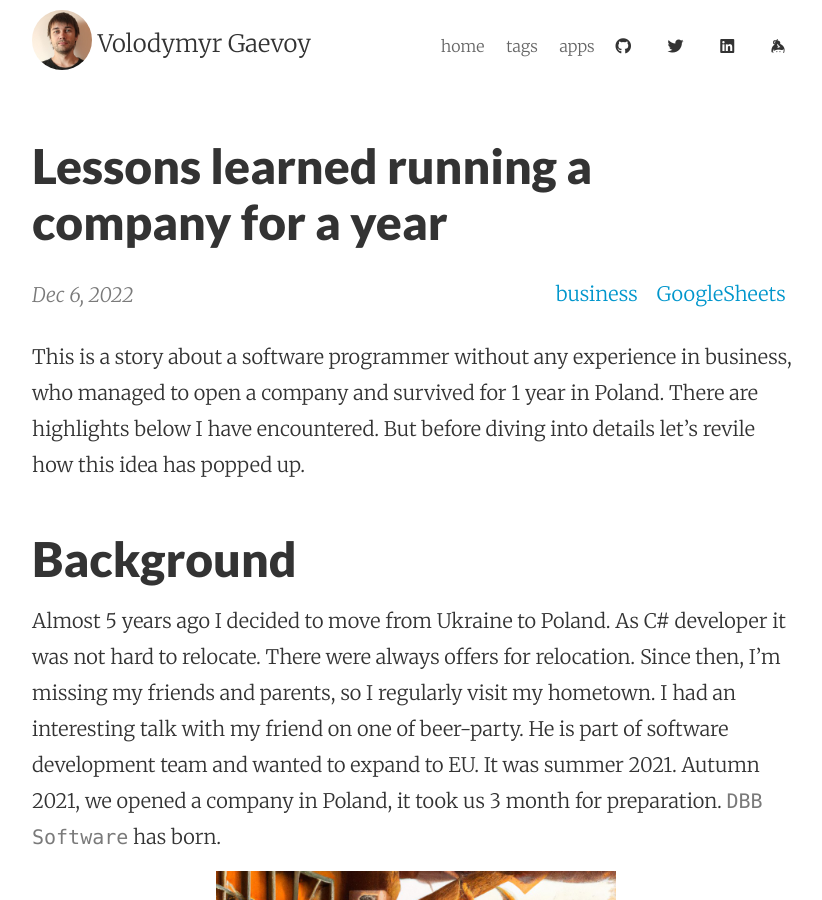
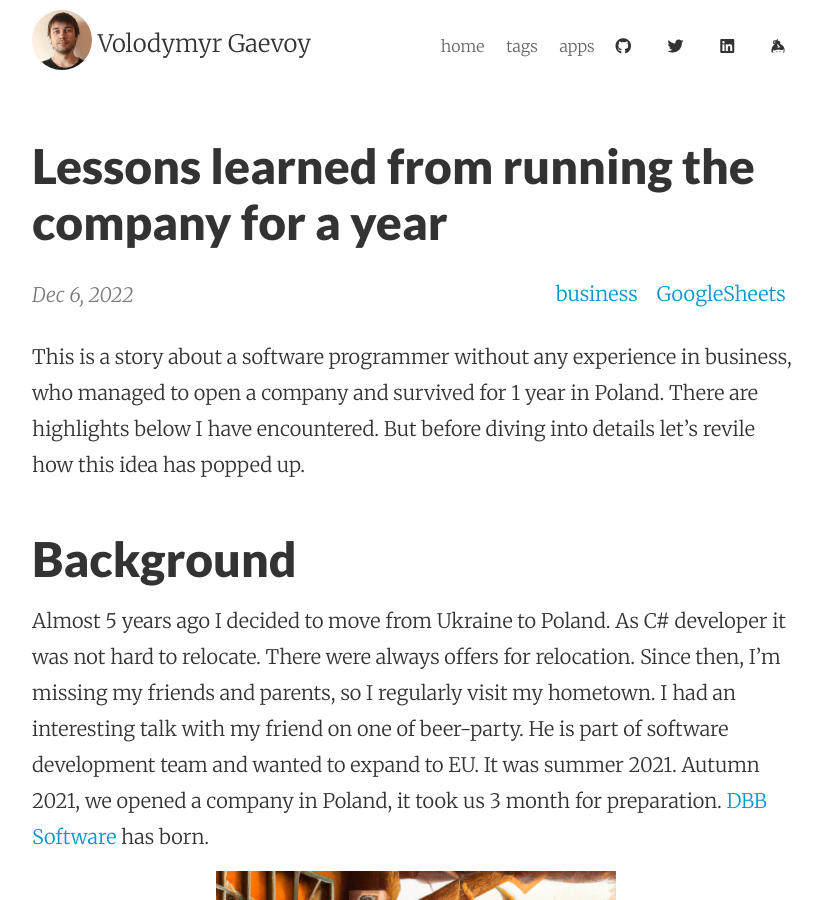
Before and after one commit to gaevoy/gaevoy.github.io, a Jekyll site: the page built from _posts/2022-12-06-lessons-learned-running-company.md, in a window 1280 px wide and 900 px high. Shown: the whole window, without its empty margins (224-1046 px from the left). Built offline with Jekyll 4.4.1, drawn with Linux system fonts in a browser that asks for light colours; nearby versions of some CDN libraries; comment, search, counter and statistics services are not loaded; some of the changed lines change nothing that is shown.

Commit message:
Lessons learned running a company for 1 year

```diff
--- a/_posts/2022-12-06-lessons-learned-running-company.md
+++ b/_posts/2022-12-06-lessons-learned-running-company.md
@@ -1,6 +1,6 @@
 ---
 published: true
-title: Lessons learned running a company for a year
+title: Lessons learned from running the company for a year
 description: This is a story about software programmer without any experience in business managed to open a company and survived for 1 year in Poland. There are highlights in the article which I hope should help you.
 layout: post
 tags: [business, GoogleSheets]
@@ -11,7 +11,7 @@ This is a story about a software programmer without any experience in business,
 
 ## Background
 
-Almost 5 years ago I decided to move from Ukraine to Poland. As C# developer it was not hard to relocate. There were always offers for relocation. Since then, I'm missing my friends and parents, so I regularly visit my hometown. I had an interesting talk with my friend on one of beer-party. He is part of software development team and wanted to expand to EU. It was summer 2021. Autumn 2021, we opened a company in Poland, it took us 3 month for preparation. `DBB Software` has born.
+Almost 5 years ago I decided to move from Ukraine to Poland. As C# developer it was not hard to relocate. There were always offers for relocation. Since then, I'm missing my friends and parents, so I regularly visit my hometown. I had an interesting talk with my friend on one of beer-party. He is part of software development team and wanted to expand to EU. It was summer 2021. Autumn 2021, we opened a company in Poland, it took us 3 month for preparation. [DBB Software](https://dbbsoftware.com/) has born.
 
 ![2 beers](/img/lessons-learned-running-company/2-beers.jpg "2 beers" ){:style="max-width:400px; width:100%;" class="block-center"}
 
@@ -109,10 +109,10 @@ You may say we should use ERP instead, and I would agree, but I could not find a
 
 ![Team](/img/lessons-learned-running-company/team.jpg "Team" ){:style="max-width:400px; width:100%;" class="block-center"}
 
-`DBB Software` now is a professional services company headquartered in Krakow, Poland. We provide in-house development, DevOps, testing, design, and software architecture. Our team has 70+ IT specialists with the primary tech stack includes `JavaScript`/`TypeScript`, `node.js`, `React Native`, `React.js`, `Vue.js`, `AWS`, and `Go`.
+[DBB Software](https://dbbsoftware.com/) now is a professional services company headquartered in Krakow, Poland. We provide in-house development, DevOps, testing, design, and software architecture. Our team has 70+ IT specialists with the primary tech stack includes `JavaScript`/`TypeScript`, `node.js`, `React Native`, `React.js`, `Vue.js`, `AWS`, and `Go`.
 
 We are partnering with well-known global companies, such as [DispatchHealth](https://www.dispatchhealth.com), [Doctify](https://www.doctify.com), [Bookis](https://bookis.com), [Renovai](https://www.renovai.com), [Uniform](https://uniform.dev), [Plaace](https://plaace.co), and many others. They are happy with our collaboration and share their positive experience in recommendations on our [Clutch](https://clutch.co/profile/dbb-software#reviews) company profile.
 
-`DBB Software` stands for Driven By Business Software. Every day our developers prove that they are inspired and love their job regardless war, missiles and blackout. I'm proud to be helping them and  100% sure we are ready for new challenges.
+[DBB Software](https://dbbsoftware.com/) stands for Driven By Business Software. Every day our developers prove that they are inspired and love their job regardless war, missiles and blackout. I'm proud to be helping them and  100% sure we are ready for new challenges.
 
 ![Ready for challenges](/img/lessons-learned-running-company/ready-for-challenges.jpg "Ready for challenges" ){:style="max-width:400px; width:100%;" class="block-center"}
```
